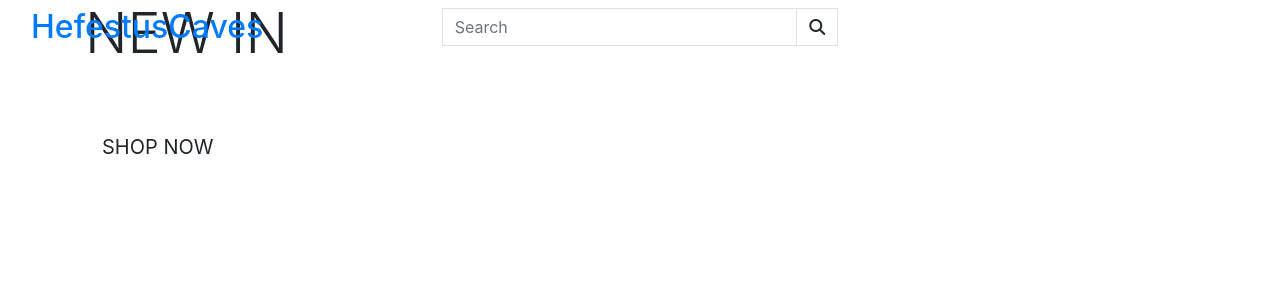
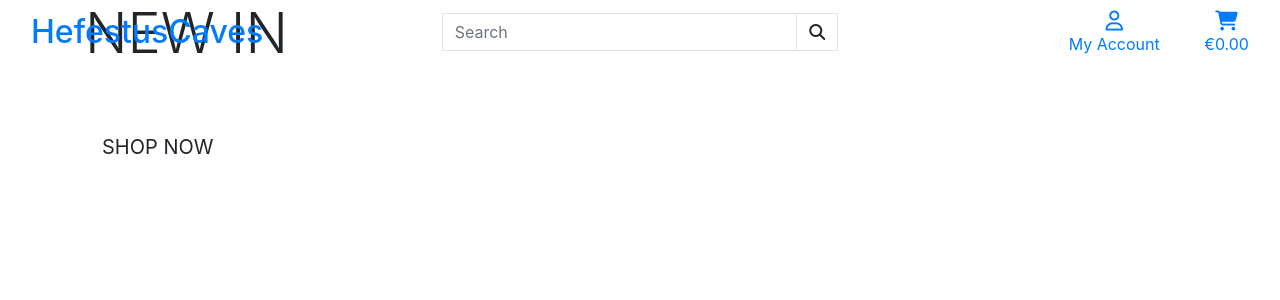
Before and after one commit to tinobragaa/hefestus-cave, a Django app: page / in a window 1280 px wide. Shown: the top 300 px of the page. Run offline with Django 3.2, Linux system fonts and the light colour scheme; some libraries are stand-ins or nearby versions.

Commit message:
Add: added profile and cart icons to the header

```diff
--- a/templates/base.html
+++ b/templates/base.html
@@ -59,7 +59,44 @@
                   </div>
                 </form>
           </div>
-          <div class="col-12 col-lg-4 my-auto py-1 py-lg-0"></div>
+          <div class="col-12 col-lg-4 my-auto py-1 py-lg-0">
+            <ul class="list-inline list-unstyled text-center text-lg-right my-0">
+                <li class="list-inline-item dropdown">
+                    <a class="text-black nav-link" href="#" id="user-options" data-toggle="dropdown" aria-haspopup="true" aria-expanded="false">
+                        <div class="text-center">
+                          <div><i class="fa-regular fa-user fa-lg"></i></div>
+                          <p class="my-0">My Account</p>
+                        </div>
+                      </a>
+                      <div class="dropdown-menu border-0" aria-labelledby="user-options">
+                        {% if request.user.is_authenticated %}
+                        {% if request.user.is_superuser %}
+                        <a href="" class="dropdown-item">Product Management</a>
+                        {% endif %}
+                        <a href="" class="dropdown-item">My Profile</a>
+                        <a href="{% url 'account_logout' %}" class="dropdown-item">Logout</a>
+                        {% else %}
+                        <a href="{% url 'account_signup' %}" class="dropdown-item">Register</a>
+                        <a href="{% url 'account_login' %}" class="dropdown-item">Login</a>
+                        {% endif %}
+                      </div>
+                </li>
+                <li class="list-inline-item">
+                    <a class="{% if grand_total %}text-info font-weight-bold{% else %}text-black{% endif %} nav-link" href="">
+                        <div class="text-center">
+                          <div><i class="fa-solid fa-cart-shopping fa-lg"></i></div>
+                          <p class="my-0">
+                            {% if grand_total %}
+                            €{{ grand_total|floatformat:2 }}
+                            {% else %}
+                            €0.00
+                            {% endif %}
+                          </p>
+                        </div>
+                      </a>
+                </li>
+            </ul>
+        </div>
       </div>
   </header>
 
```
